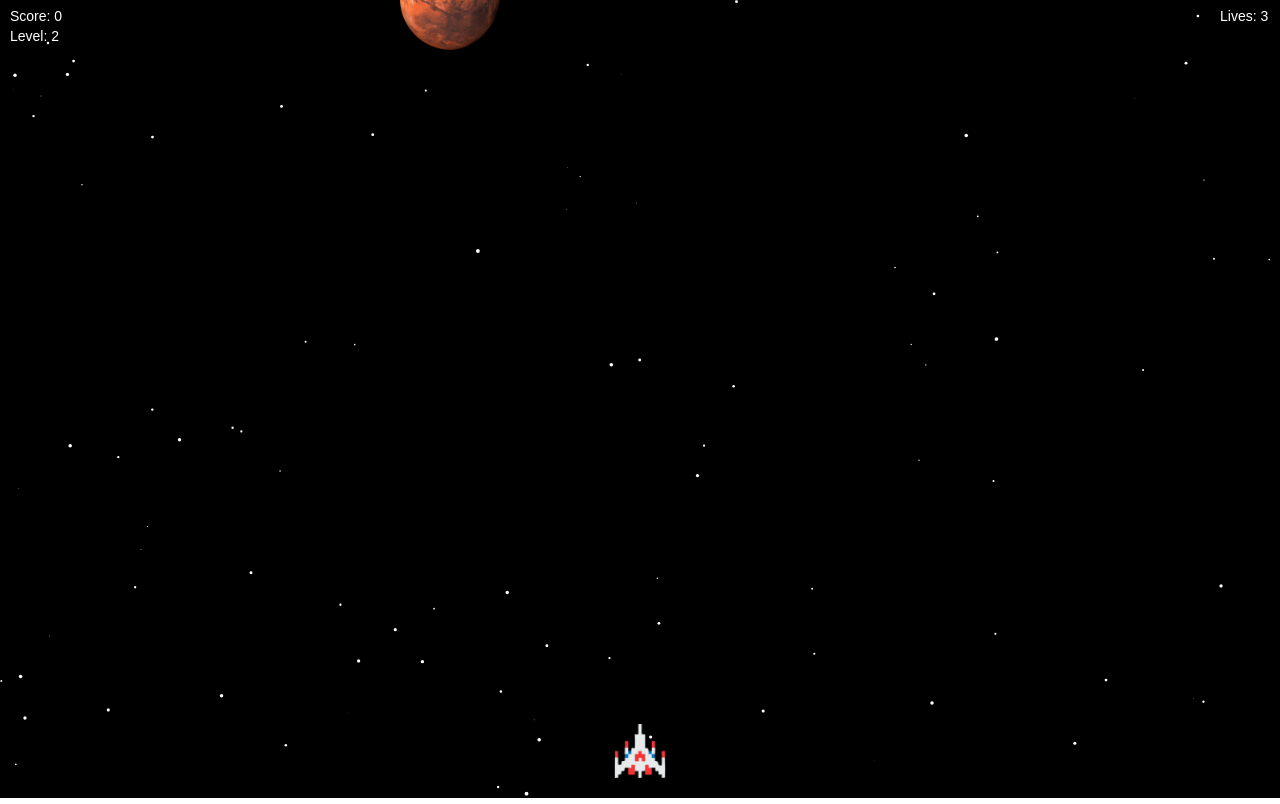
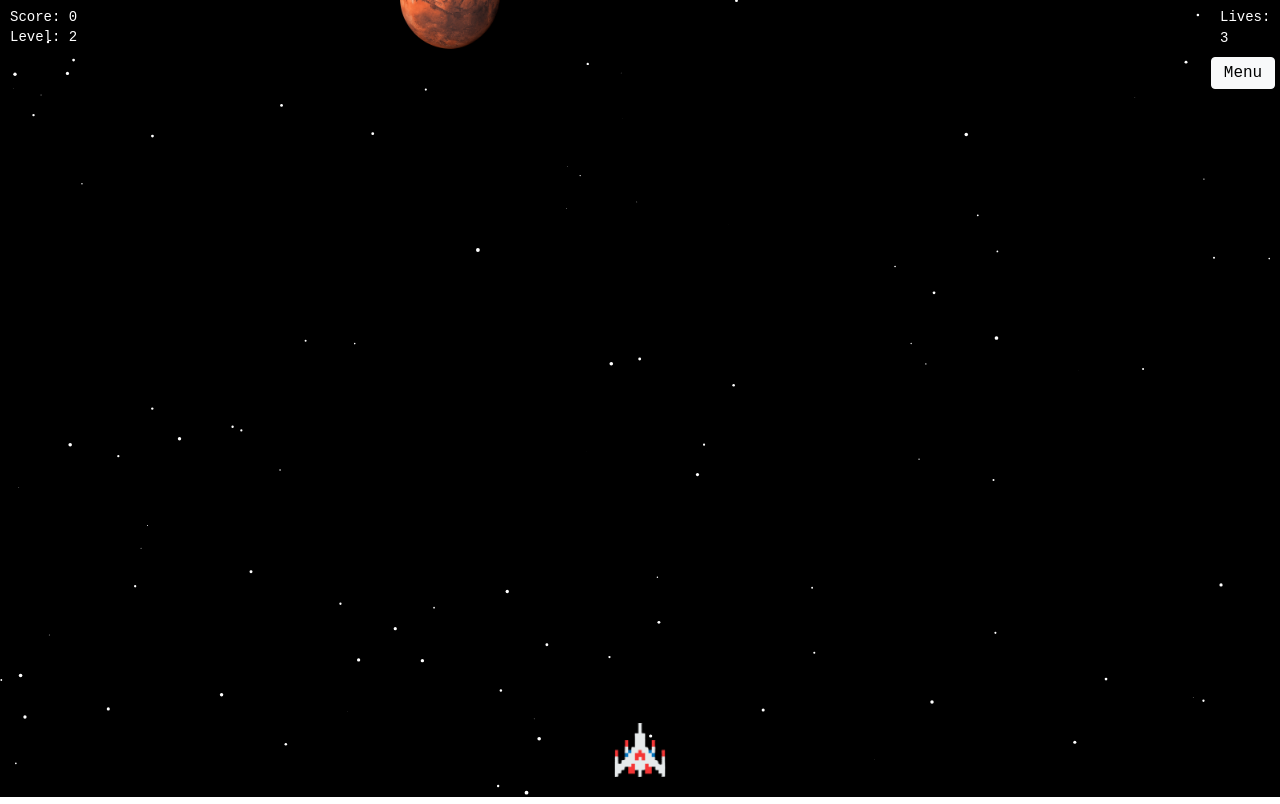
Before and after one commit to kristijanH1998/module-2-js-final-project-kristijan-hornung, a plain HTML site: page index.html in a window 1280 px wide. Drawn offline with nearby package versions, Linux system fonts and the light colour scheme.

Commit message:
menu button element created with bootstrap

```diff
--- a/index.html
+++ b/index.html
@@ -4,8 +4,11 @@
     <meta charset="UTF-8">
     <meta name="viewport" content="width=device-width, initial-scale=1.0">
     <title>Space Invaders Game</title>
+    <link href="https://cdn.jsdelivr.net/npm/bootstrap@5.0.2/dist/css/bootstrap.min.css" rel="stylesheet" integrity="sha384-EVSTQN3/azprG1Anm3QDgpJLIm9Nao0Yz1ztcQTwFspd3yD65VohhpuuCOmLASjC" crossorigin="anonymous">
     <style>
         body {
+            font-family: 'Courier New', Courier, monospace;
+            font-size: 14px;
             margin: 0;
             display: flex;
             justify-content: center;
@@ -13,25 +16,33 @@
             background-color: white;
             height: 100vh;
         }
+        .btn-light:hover {
+            background-color: grey;
+            color: lightcyan;
+            opacity: 0.5;
+        }
     </style>
 </head>
 <body>
     <div style="position: relative;">
         <p
         style="position: absolute; z-index: 10; color: white; left: 10px;
-        top: 10px; margin: 0; font-family: sans-serif; font-size: 14px;"
+        top: 10px; margin: 0;"
         ><span>Score: </span><span id="scoreEl">0</span>
         </p>
         <p
         style="position: absolute; z-index: 10; color: white; left: 10px;
-        top: 30px; margin: 0; font-family: sans-serif; font-size: 14px;"
+        top: 30px; margin: 0;"
         ><span>Level: </span><span id="levelEl">1</span>
         </p>
         <p
         style="position: absolute; z-index: 10; color: white; left: 1220px;
-        top: 10px; margin: 0; font-family: sans-serif; font-size: 14px;"
+        top: 10px; margin: 0;"
         ><span>Lives: </span><span id="livesEl">3</span>
         </p>
+        <button style="position: absolute; z-index: 10;
+        top: 60px; right: 5px; width: 4em; height: 2em; " type="button" class="btn btn-light d-flex justify-content-center
+        align-items-center">Menu</button>
         <canvas></canvas>
     </div>
     <script src="script.js"></script>
```
